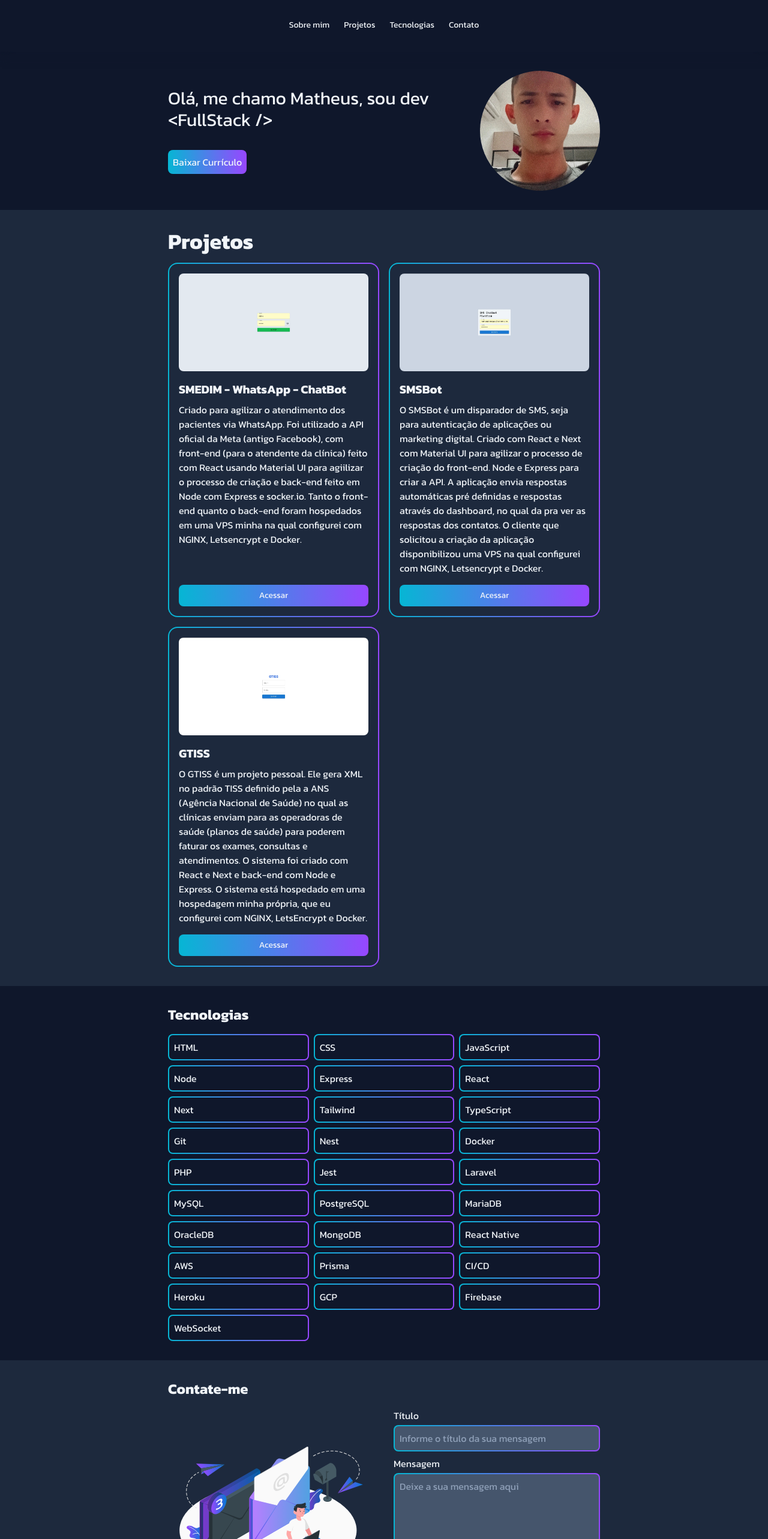
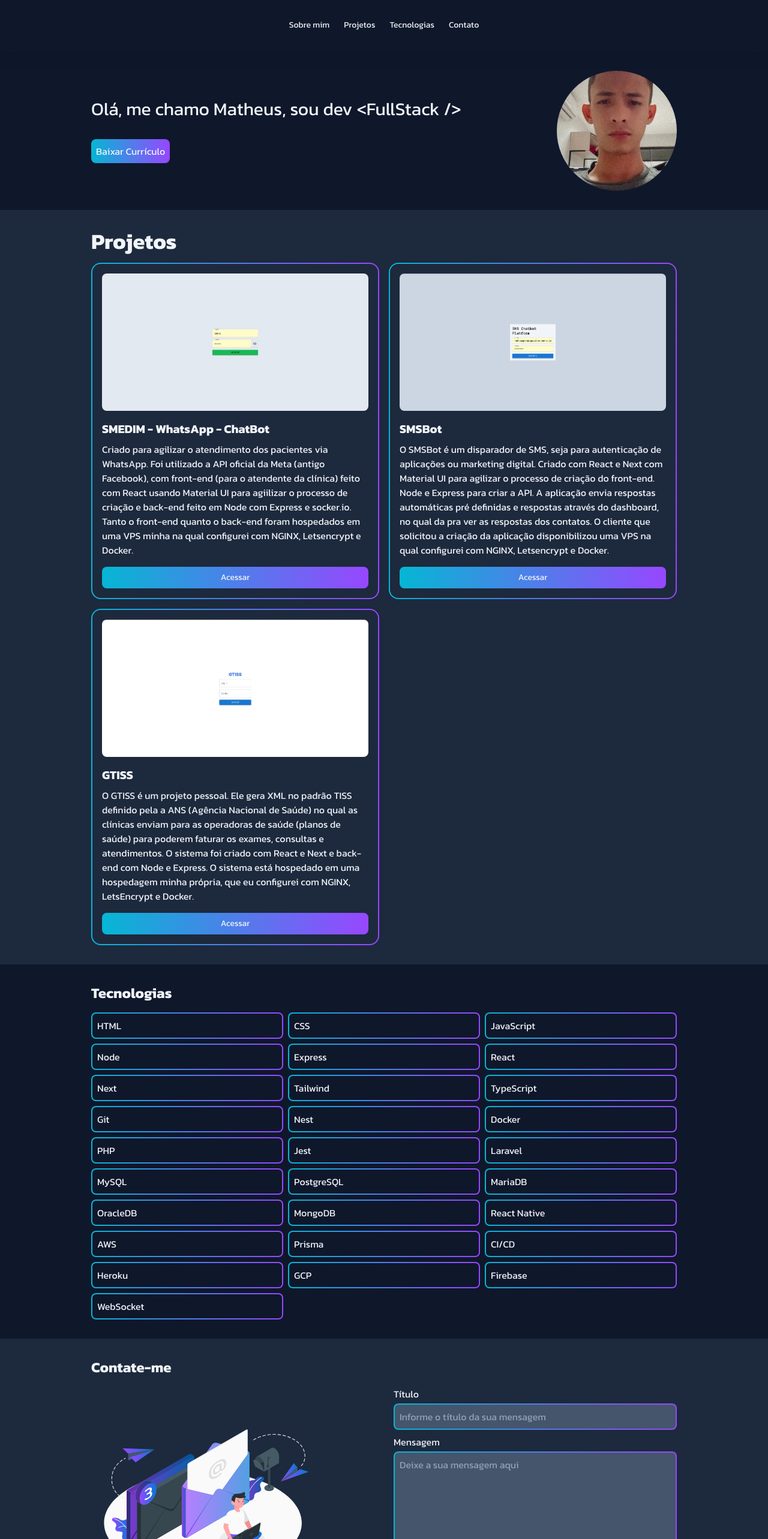
Before and after one commit to matheuspbmarques/portfolio, a Next.js app: page / in a window 1280 px wide. Shown: the top 2566 px of the page at 60% size. Built offline with nearby package versions, Linux system fonts and the light colour scheme.

Commit message:
ui: change max-w to max-w-5xl

```diff
--- a/components/sections/About.tsx
+++ b/components/sections/About.tsx
@@ -9,7 +9,7 @@ interface AboutProps{
 
 export default function About({ id }:AboutProps){
     return(
-        <section id={id} className="flex gap-2 px-6 py-8 sm:gap-8 items-center max-w-3xl mx-auto">
+        <section id={id} className="flex gap-2 px-6 py-8 sm:gap-8 items-center max-w-5xl mx-auto">
             <div className="flex-1 flex flex-col gap-8">
                 <h2 className={`${fonts.kanitText.className} text-slate-100 text-2xl sm:text-3xl`}>Olá, me chamo Matheus, sou dev {`<FullStack />`}</h2>
                 <a href="matheus-marques.pdf" download className={`p-2 rounded-lg custom-gradient w-max ${fonts.kanitText.className} text-slate-100`}>
--- a/components/sections/Contact.tsx
+++ b/components/sections/Contact.tsx
@@ -17,7 +17,7 @@ export default function Contact({ id }:ContactProps){
 
     return(
         <section id={id} className='bg-slate-800'>
-            <div className='mx-auto flex flex-col px-6 py-8 gap-4 max-w-3xl'>
+            <div className='mx-auto flex flex-col px-6 py-8 gap-4 max-w-5xl'>
                 <h2 className={`${fonts.kanitSmallTitle.className} text-slate-100 text-2xl`}>Contate-me</h2>
                 <div className='flex gap-8'>
                     <div className='hidden sm:flex flex-1'>
--- a/components/sections/Projects.tsx
+++ b/components/sections/Projects.tsx
@@ -25,7 +25,7 @@ export default function Projects({ id }:ProjectsProps){
 
     return(
         <section id={id} className="bg-slate-800">
-            <div className="flex flex-col px-6 py-8 gap-4 max-w-3xl mx-auto">
+            <div className="flex flex-col px-6 py-8 gap-4 max-w-5xl mx-auto">
                 <h2 className={`${fonts.kanitSmallTitle.className} text-4xl text-slate-100`}>Projetos</h2>
                 <div className="flex flex-col gap-4 md:grid md:grid-cols-2">{ renderProjects }</div>
             </div>
--- a/components/sections/Technologies.tsx
+++ b/components/sections/Technologies.tsx
@@ -27,7 +27,7 @@ export default function Technologies({ id }:TechnologiesProps){
     })
 
     return(
-        <section id={id} className="max-w-3xl flex flex-col mx-auto pt-8">
+        <section id={id} className="max-w-5xl flex flex-col mx-auto pt-8">
             <h2 className={`${fonts.kanitSmallTitle.className} text-2xl text-slate-100 px-6`}>Tecnologias</h2>
             <ul
                 className="flex flex-col gap-2 overflow-hidden px-6 pt-4 pb-8 sm:grid sm:grid-cols-3"
```
